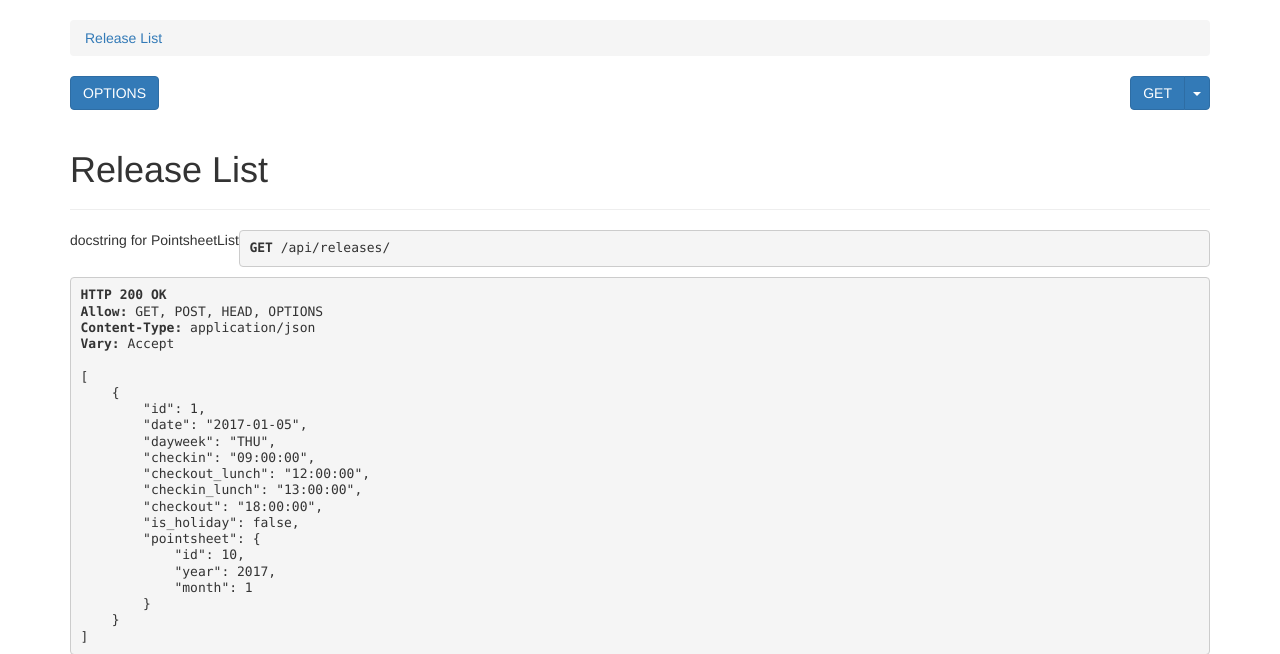
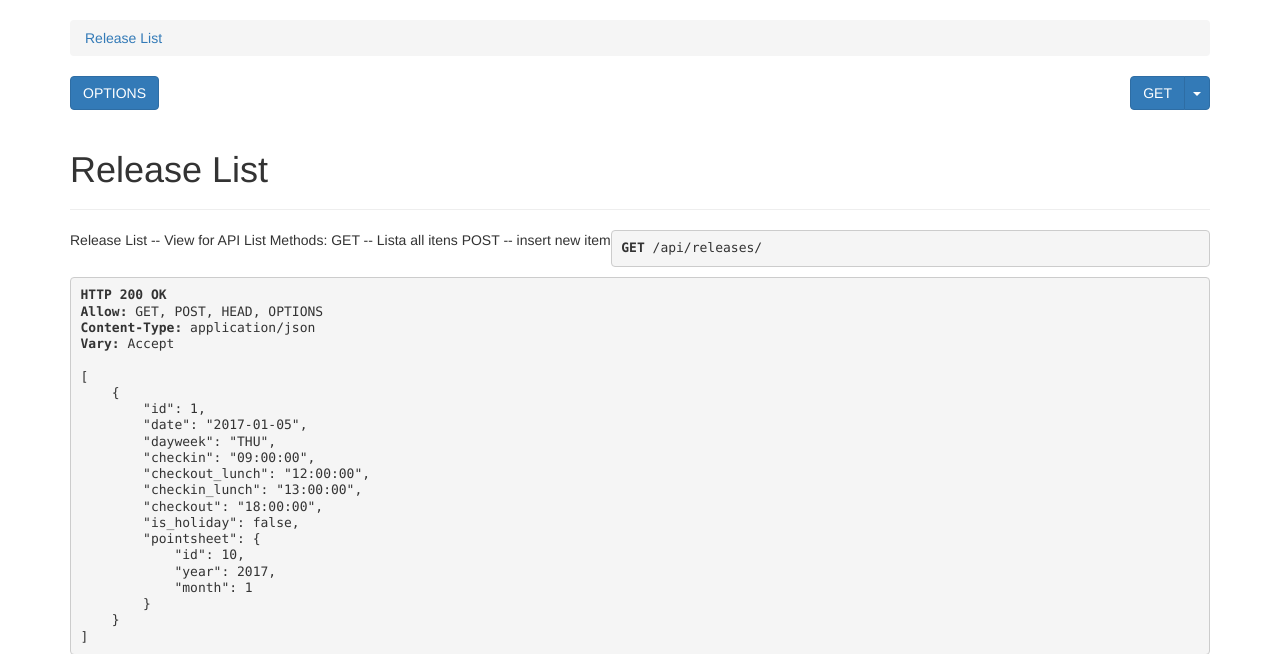
Before and after one commit to fbrump/msh-python, a Django app: page /api/releases/ in a window 1280 px wide. Shown: the part 51-705 px from the top of the page. Run offline with Django 3.2, Linux system fonts and the light colour scheme; data comes from the database, SQL or seed files in the repository; some libraries are stand-ins or nearby versions.

Commit message:
Added some comments on Serializer and Views for Release

```diff
--- a/release/api/serializers.py
+++ b/release/api/serializers.py
@@ -8,9 +8,24 @@ from pointsheet.serializers import PointsheetSerializer
 
 
 class ReleaseSerializer(serializers.Serializer):
-	# class Meta:
-	# 	model = Release
- 	#   fields = '__all__'
+	"""
+		Class that mapping serializer Release Model
+
+		Properties:
+			id --
+			date --
+			dayweek --
+			checkin --
+			checkout lunch --
+			checkin lunch --
+			checkout --
+			is_holiday --
+			pointsheet --
+
+		Methods:
+			create --
+			update --
+	"""
 	id = serializers.IntegerField(read_only=True)
 	date = serializers.DateField(format="%Y-%m-%d")
 	dayweek = serializers.ChoiceField(Release.DAY_OF_WEEK_CHOICES)
@@ -21,6 +36,9 @@ class ReleaseSerializer(serializers.Serializer):
 	is_holiday = serializers.BooleanField(required=False)
 	pointsheet = PointsheetSerializer(many=False)
 	def create(self, validated_data):
+		"""
+			Method for insert new item on database
+		"""
 		_serializePointsheet = PointsheetSerializer(validated_data.pop('pointsheet'))
 		_pointsheet = Pointsheet.objects.get(
 			year=_serializePointsheet.data['year'],
@@ -28,6 +46,9 @@ class ReleaseSerializer(serializers.Serializer):
 		validated_data['pointsheet'] = _pointsheet
 		return Release.objects.create(**validated_data)
 	def update(self, instance, validated_data):
+		"""
+			Method for update one instance of the database Release
+		"""
 		instance.date = validated_date.get('date', instance.date)
 		instance.dayweek = validated_data.get('dayweek', instance.dayweek)
 		instance.checkin = validated_data.get('checkin', instance.checkin)
--- a/release/api/views.py
+++ b/release/api/views.py
@@ -16,44 +16,28 @@ class ReleaseList(
 	mixins.CreateModelMixin,
 	generics.GenericAPIView
 	):
-	"""docstring for PointsheetList"""
+	"""
+		Release List -- View for API List
+		Methods:
+			GET -- Lista all itens
+			POST -- insert new item
+	"""
 	queryset = Release.objects.all()
 	serializer_class = ReleaseSerializer
 
 	def get(self, request, *args, **kwargs):
+		"""
+			METHOD GET: Return all itens.
+		"""
 		return self.list(request, *args, **kwargs)
 
 	def post(self, request, *args, **kwargs):
+		"""
+			METHOD POST: Insert new item.
+		"""
 		print('POST -- ReleaseList')
 		print(request)
 		return self.create(request, *args, **kwargs)
-
-#@csrf_exempt
-# def ReleaseList(request):
-# 	"""
-# 		List all code releases, or create a new release.
-
-# 		Methods:
-# 			GET -- Return all releases
-# 			POST -- Insert new release
-# 	"""
-# 	if request.method == 'GET':
-# 		release = Release.objects.all()
-# 		serializer = ReleaseSerializer(release, many=True)
-# 		return JsonResponse(serializer.data, safe=False)
-
-# 	elif request.method == 'POST':
-# 		print('POST -- method')
-# 		print(request.data)
-# 		data = JSONParser().parse(request)
-# 		print('json data ---')
-# 		print(data)
-# 		serializer = ReleaseSerializer(data=data)
-# 		if serializer.is_valid():
-# 			serializer.save()
-# 			return JsonResponse(serializer.data, status=201)
-# 		return JsonResponse(serializer.errors, status=400)
-
 
 class ReleaseDetail(
 	mixins.RetrieveModelMixin,
@@ -61,47 +45,30 @@ class ReleaseDetail(
 	mixins.DestroyModelMixin,
 	generics.GenericAPIView
 	):
+	"""
+		Release details -- View for work details
+		Methods:
+			GET -- Get one item
+			PUT -- Update one item
+			DELETE -- Remove one item
+	"""
 	queryset = Release.objects.all()
 	serializer_class = ReleaseSerializer
 
 	def get(self, request, *args, **kwargs):
-		print('test')
+		"""
+			METHOD GET: Return one item.
+		"""
 		return self.retrieve(request, *args, **kwargs)
 
 	def put(self, request, *args, **kwargs):
-		print('PUT in ReleaseDetail')
+		"""
+			METHOD PUT: Update one item.
+		"""
 		return self.update(request, *args, **kwargs)
 
 	def delete(self, request, *args, **kwargs):
+		"""
+			METHOD DELETE: Remove one item from database.
+		"""
 		return self.destroy(request, *args, **kwargs)
-
-# @csrf_exempt
-# def ReleaseDetail(request, pk):
-# 	"""
-# 		Retrieve, update or delete a code snippet.
-
-# 		Methods:
-# 			GET -- Return one release
-# 			PUT -- Update one release
-# 			DELETE -- Delete one release
-# 	"""
-# 	try:
-# 		release = Release.objects.get(id=pk)
-# 	except Release.DoesNotExist:
-# 		return HttpResponse(status=404)
-
-# 	if request.method == 'GET':
-# 		serializer = ReleaseSerializer(release)
-# 		return JsonResponse(serializer.data)
-
-# 	elif request.method == 'PUT':
-# 		data = JSONParser().parse(request)
-# 		serializer = SnippetSerializer(release, data=data)
-# 		if serializer.is_valid():
-# 			serializer.save()
-# 			return JsonResponse(serializer.data)
-# 		return JsonResponse(serializer.errors, status=400)
-
-# 	elif request.method == 'DELETE':
-# 		snippet.delete()
-# 		return HttpResponse(status=204)
--- a/release/templates/release/partial/_modalForm.html
+++ b/release/templates/release/partial/_modalForm.html
@@ -12,6 +12,12 @@
                 <form class="form form-aligned" data-ng-submit="updateRelease()">
                     {% csrf_token %}
                     <input type="hidden" name="id" value="" data-nd-bind="data.id">
+                    <div class="form-group col-sm-12">
+                        <label>Pointsheet:</label>
+                        <select name="" id="" class="form-control">
+                            <option value="">Select</option>
+                        </select>
+                    </div>
                     <div class="form-group col-sm-12 content-date">
                         <label>Date:</label>
                         <div class="input-group date" title="Enter release date">
```
